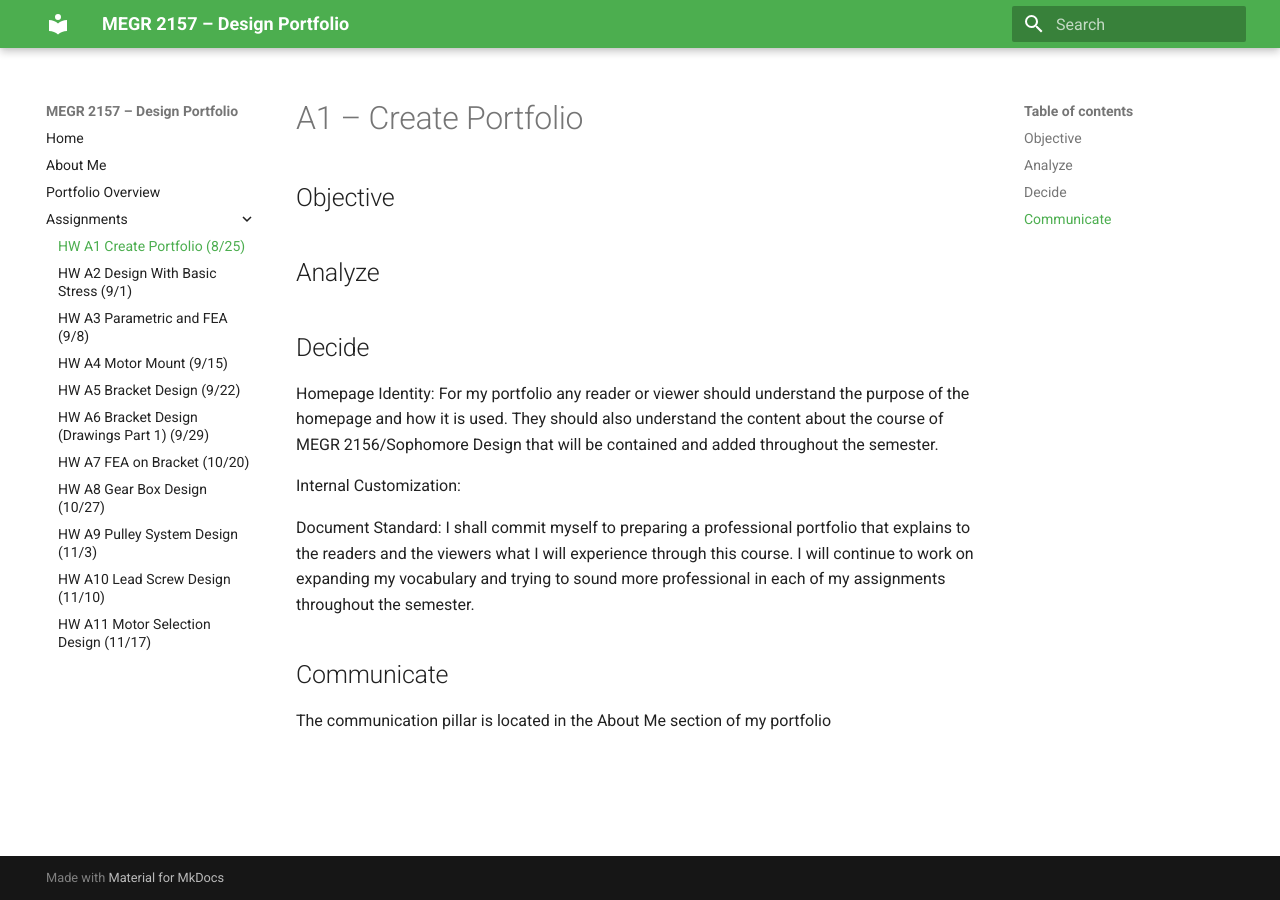
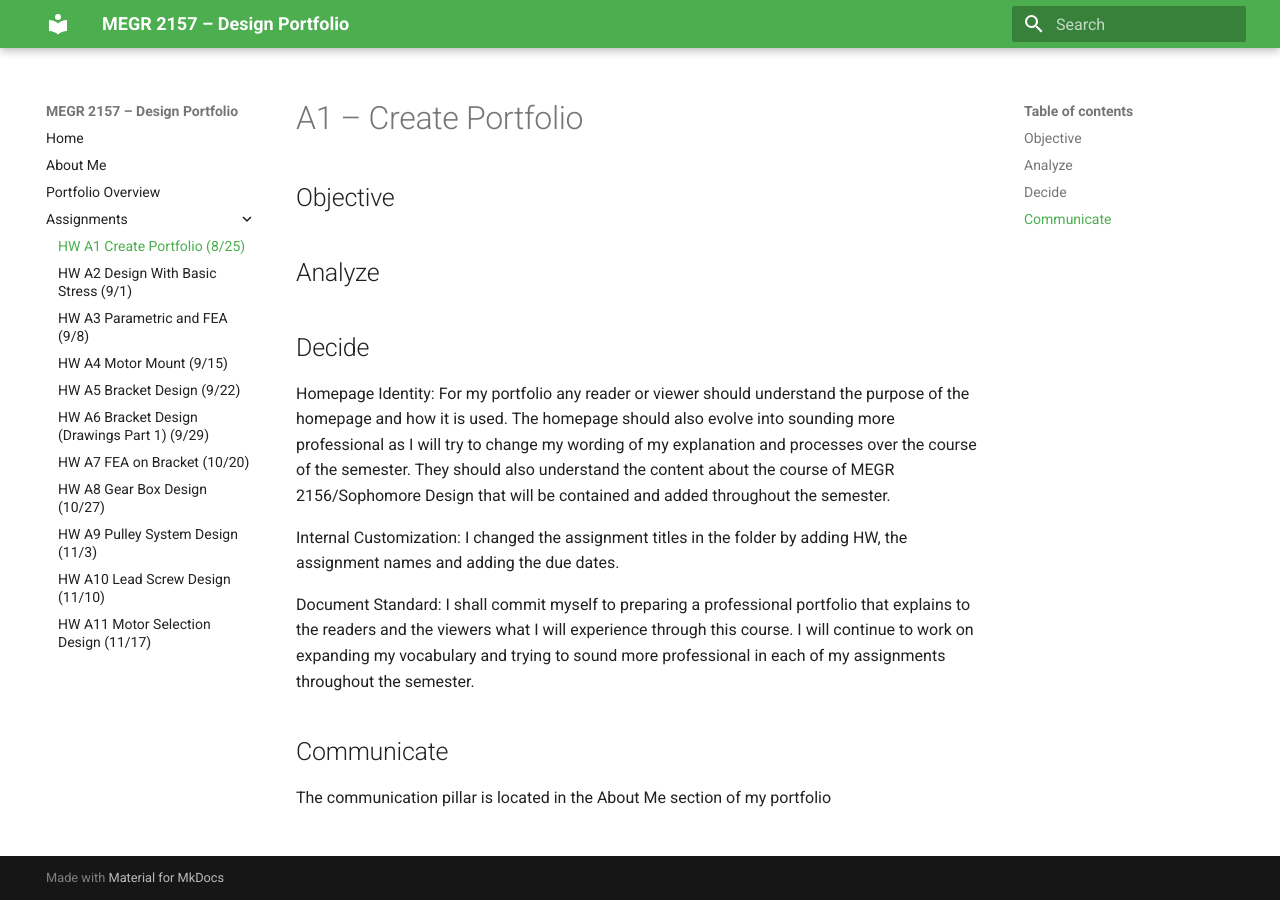
Before and after one commit to Ryants745/MEGR-2156-Design-Lab-Portfolio, an MkDocs documentation site: the page built from docs/assignments/A01/index.md, in a window 1280 px wide. Built offline with MkDocs 1.6.1 and Material for MkDocs 9.7.7, drawn with Linux system fonts in a browser that asks for light colours.

Commit message:
Revise homepage identity and internal customization details
Updated homepage identity description to reflect a more professional tone and clarified internal customization changes.

```diff
--- a/docs/assignments/A01/index.md
+++ b/docs/assignments/A01/index.md
@@ -5,9 +5,9 @@
 ## Analyze
 
 ## Decide
-Homepage Identity: For my portfolio any reader or viewer should understand the purpose of the homepage and how it is used. They should also understand the content about the course of MEGR 2156/Sophomore Design that will be contained and added throughout the semester.
+Homepage Identity: For my portfolio any reader or viewer should understand the purpose of the homepage and how it is used. The homepage should also evolve into sounding more professional as I will try to change my wording of my explanation and processes over the course of the semester.  They should also understand the content about the course of MEGR 2156/Sophomore Design that will be contained and added throughout the semester.
 
-Internal Customization:
+Internal Customization: I changed the assignment titles in the folder by adding HW, the assignment names and adding the due dates.
 
 Document Standard: I shall commit myself to preparing a professional portfolio that explains to the readers and the viewers what I will experience through this course. I will continue to work on expanding my vocabulary and trying to sound more professional in each of my assignments throughout the semester.
 ## Communicate
```
